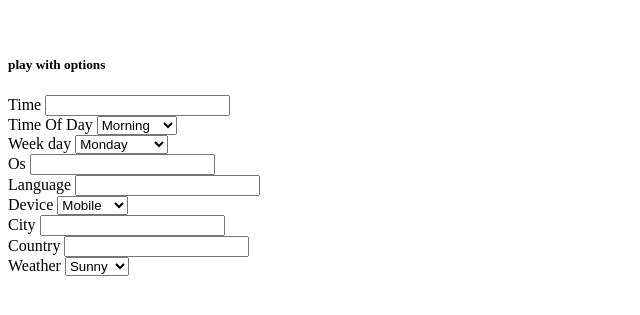
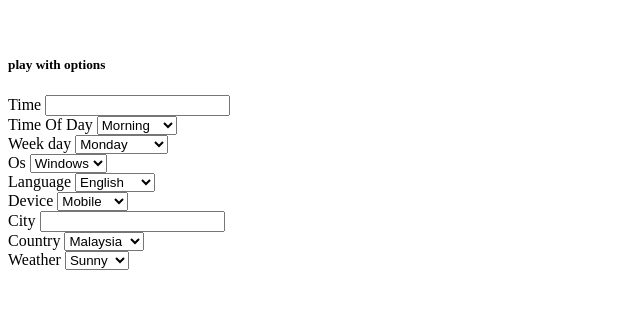
Before and after one commit to mobileadscom/Mcdonalds-dco, a plain HTML site: page index.html in a window 1280 px wide. Shown: the part 273-588 px from the top of the page, without its empty margins (0-640 px from the left). Drawn offline with Linux system fonts and the light colour scheme; files whose address does not match are found by name.

Commit message:
make input to dropdown  -yk

```diff
--- a/index.html
+++ b/index.html
@@ -32,10 +32,17 @@
     </select><br>
 
     <label for="os">Os</label>
-    <input id="os" onchange="window.ad = new AdUnit(true)"><br>
+    <select onchange="window.ad = new AdUnit(true)" id="os">
+      <option value="Win32">Windows</option>
+      <option value="Android">Android</option>
+      <option vaue="IOS">Ios</option>
+    </select><br>
 
     <label for="language">Language</label>
-    <input id="language" onchange="window.ad = new AdUnit(true)"><br>
+    <select onchange="window.ad = new AdUnit(true)" id="language">
+      <option value="English">English</option>
+      <option value="Japanese">Japanese</option>
+    </select><br>
 
     <label for="device">Device</label>
     <select onchange="window.ad = new AdUnit(true)" id="device">
@@ -48,7 +55,11 @@
     <input id="city" onchange="window.ad = new AdUnit(true)"><br>
 
     <label for="country">Country</label>
-    <input id="country" onchange="window.ad = new AdUnit(true)"><br>
+    <select onchange="window.ad = new AdUnit(true)" id="country">
+      <option value="MY">Malaysia</option>
+      <option value="ID">Indonesia</option>
+      <option value="JP">Japan</option>
+    </select><br>
 
     <label for="weather">Weather</label>
     <select onchange="window.ad = new AdUnit(true)" id="weather">
--- a/src/config.js
+++ b/src/config.js
@@ -83,15 +83,15 @@ export default {
 					},
 					"Desktop": {
 						"country": {
-							"Japan": {
+							"JP": {
 								"text": "Order Now",
 								"url": "https://mcdelivery.mcdonalds.com/jp/?locale=en",
 							},
-							"Indonesia": {
+							"ID": {
 								"text": "Order Now",
 								"url": "https://www.mcdelivery.co.id/id/?locale=en",
 							},
-							"Malaysia": {
+							"MY": {
 								"text": "Order Now",
 								"url": "https://www.mcdelivery.com.my",
 							},
```
